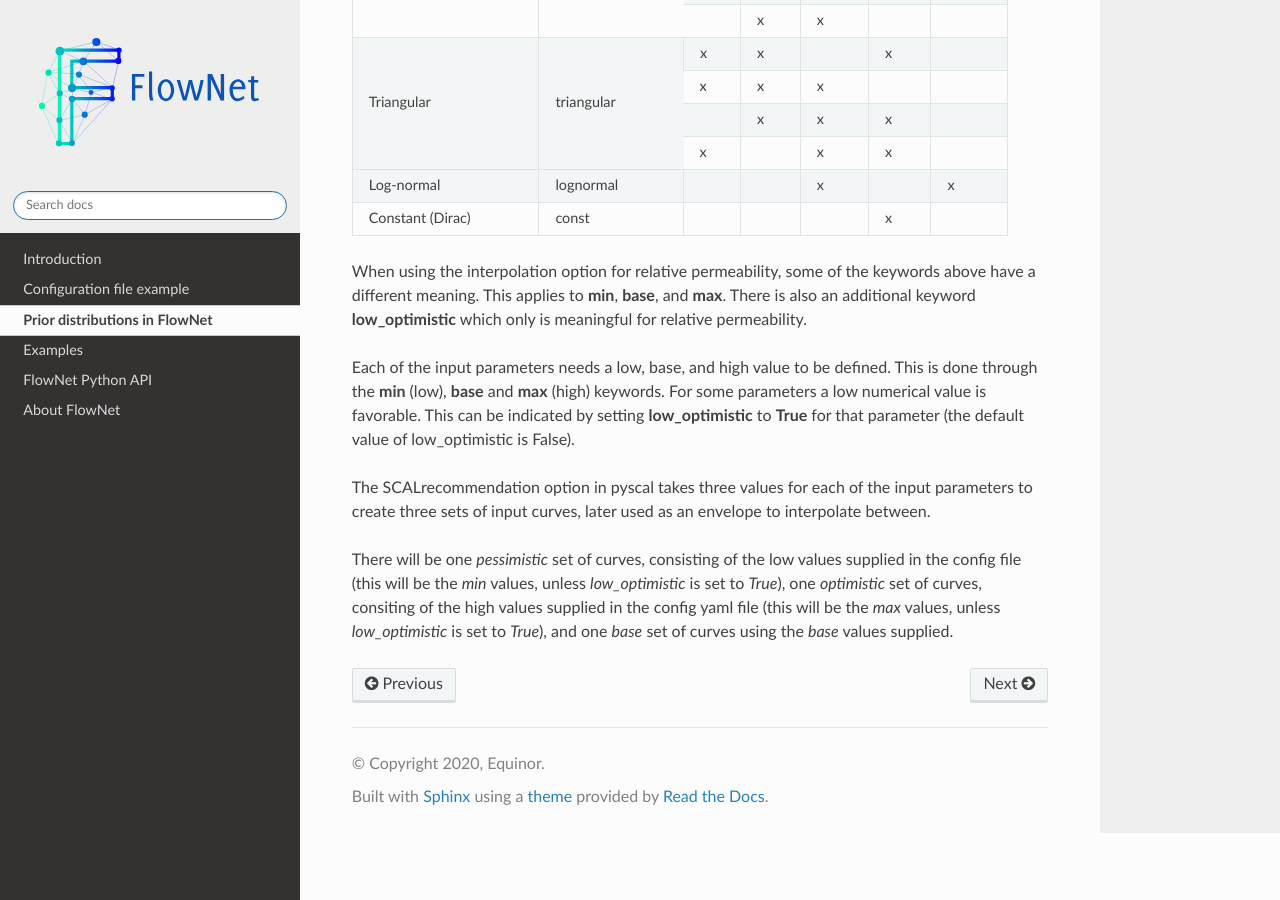
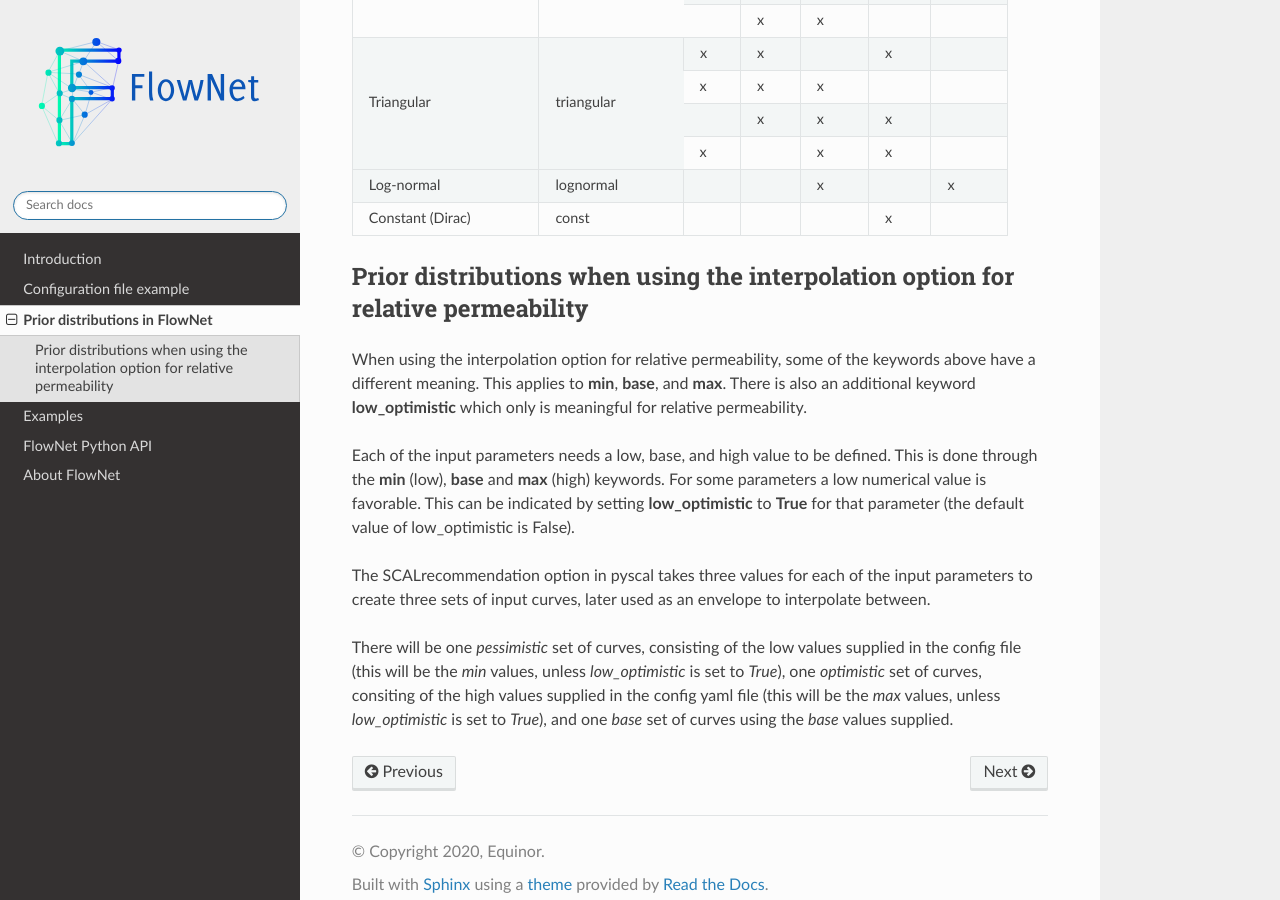
Before and after one commit to equinor/flownet, a Sphinx documentation site: the page built from docs/parametrization.rst, in a window 1280 px wide and 900 px high, scrolled down 1122 px. Built offline with Sphinx 7.4.7 and the Read the Docs theme 2.0.0, drawn with Linux system fonts in a browser that asks for light colours.

Commit message:
Update parametrization.rst

```diff
--- a/docs/parametrization.rst
+++ b/docs/parametrization.rst
@@ -67,7 +67,8 @@ and *mean* values (where FlowNet will calculate the *max* value), or by providin
 
 
 
-
+Prior distributions when using the interpolation option for relative permeability
+---------------------------------------------------------------------------------
 
 When using the interpolation option for relative permeability, some of the keywords above
 have a different meaning. This applies to **min**, **base**, and **max**. There is also an
```
